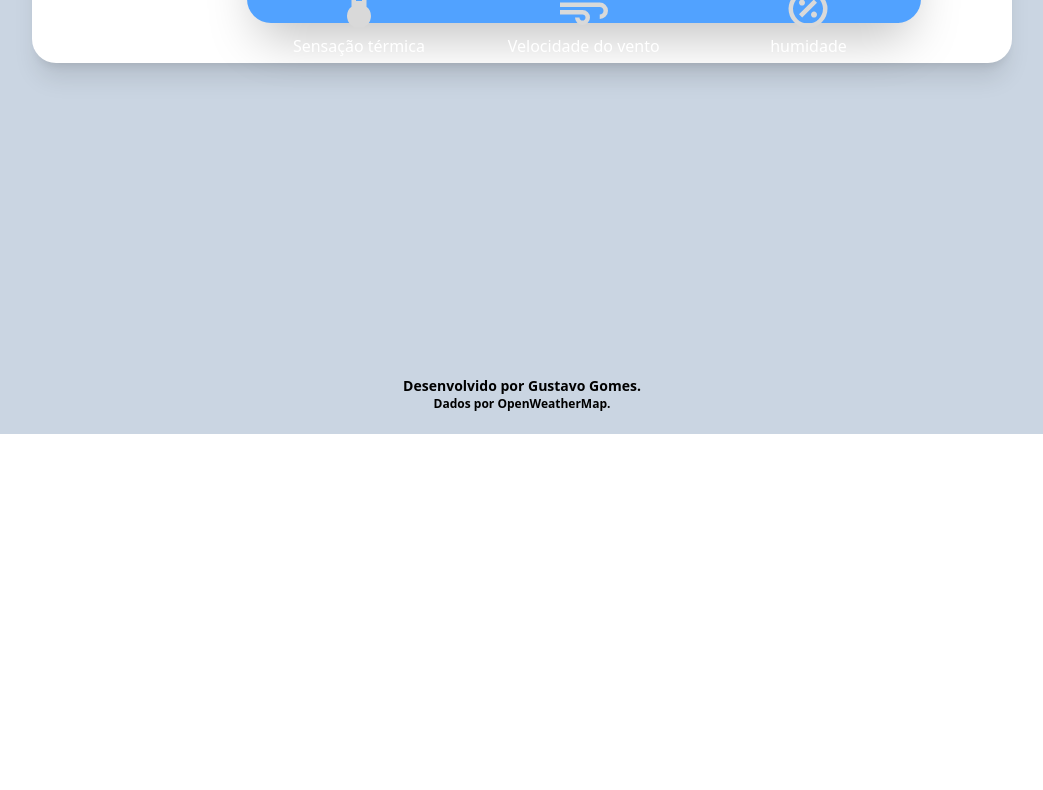
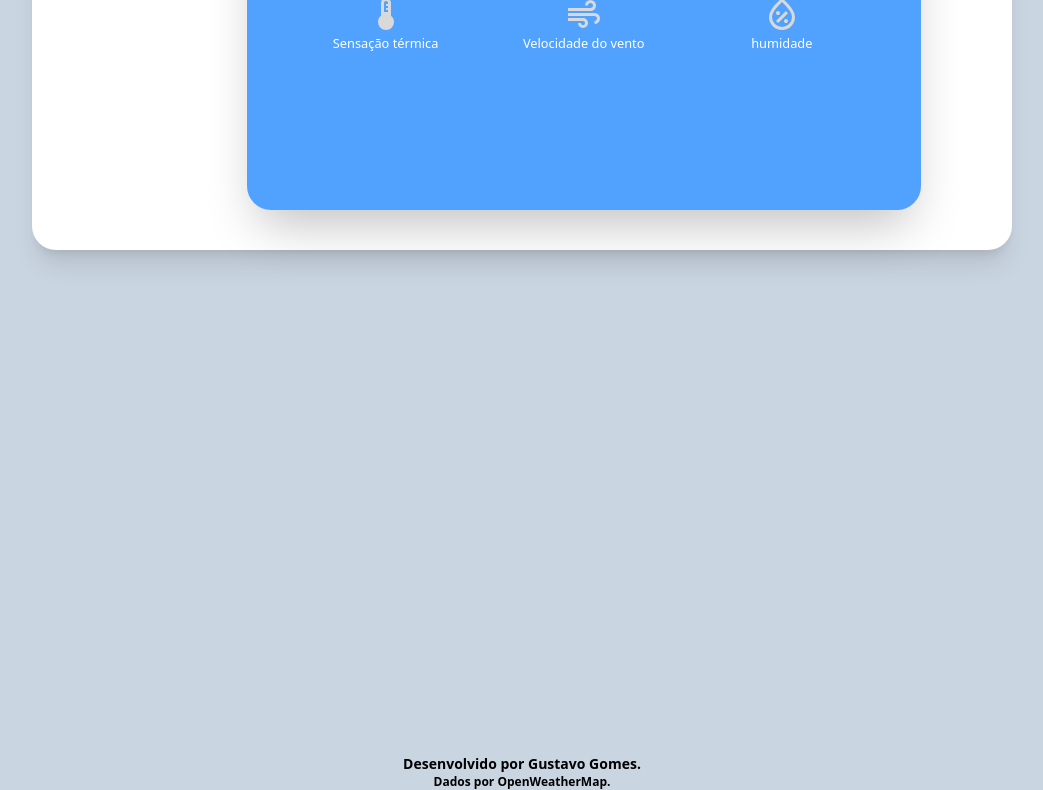
Before and after one commit to Devgustavogomes/Projeto-API-de-clima, a plain HTML site: page index.html in a window 1280 px wide. Shown: the part 366-1156 px from the top of the page, without its empty margins (118-1161 px from the left). Before the commit the page ends 800 px from the top, so only its background shows below. Drawn offline with nearby package versions, Linux system fonts and the light colour scheme.

Commit message:
Add files via upload

```diff
--- a/index.html
+++ b/index.html
@@ -10,8 +10,8 @@
 </head>
 
 <body class="">
-    <main class="block bg-slate-300  h-screen justify-items-center content-center">
-        <div class=" grid grid-rows-3  h-screen w-screen  sm:h-[90%]  sm:w-[90%] max-w-7xl"
+    <main class="block bg-slate-300  h-[vhd] justify-items-center content-center">
+        <div class=" grid grid-rows-3  h-[vhd] w-screen  sm:h-auto  sm:w-[90%] max-w-7xl"
             style="grid-template-rows: 1fr 5fr 4fr;">
             <!--Barra de pesquisa-->
             <div id="navbar " class="flex justify-center items-center p-4 ">
@@ -33,23 +33,23 @@
                         <p class="p-4 font-bold text-3xl" id="showCityName">Cidade</p>
                         <img src="" id="currentIcon" alt="" src="">
                     </div>
+                    <!--Card de informações (Azul)-->
                     <div
-                        class=" bg-blue-400 h-[50%] w-[75%] sm:h-[100%]  rounded-3xl  shadow-2xl justify-items-center text-white">
+                        class=" bg-blue-400 h-auto w-[75%]   rounded-3xl  shadow-2xl justify-items-center text-white p-5">
                         <p class="p-3 font-bold text-base sm:text-2xl " id="description">Descrição</p>
                         <p class="  font-bold text-6xl p-4" id="currentTemp">Temp</p>
-                        <!--Card de informações (Azul)-->
-                        <div class="grid grid-cols-3 sm:pt-10 w-full  h-auto rounded-3xl justify-items-center">
-                            <div class="justify-items-center">
-                                <img src="style/images/temp.svg" alt="" class="sm:w-15">
-                                <p id="feelsLike">Sensação térmica</p>
+                        <div class="grid grid-cols-3  w-full  h-auto rounded-3xl justify-items-center p-5">
+                            <div class="justify-items-center p-5">
+                                <img src="style/images/temp.svg" alt="" class="w-[2.5rem]">
+                                <p id="feelsLike" class="text-[0.8rem]">Sensação térmica</p>
                             </div>
-                            <div class="justify-items-center">
-                                <img src="style/images/air.svg" alt="" class="sm:w-15">
-                                <p id="windSpeed">Velocidade do vento</p>
+                            <div class="justify-items-center p-5">
+                                <img src="style/images/air.svg" alt="" class="w-[2.5rem]">
+                                <p id="windSpeed" class="text-[0.8rem]" >Velocidade do vento</p>
                             </div>
-                            <div class="justify-items-center">
-                                <img src="style/images/humidity.svg" alt="" class="sm:w-15">
-                                <p id="humidity">humidade</p>
+                            <div class="justify-items-center p-5">
+                                <img src="style/images/humidity.svg" alt="" class="w-[2.5rem]">
+                                <p id="humidity" class="text-[0.8rem]">humidade</p>
                             </div>
                         </div>
                     </div>
@@ -61,11 +61,12 @@
             </div>
         </div>
         <!--Créditos-->
-        <footer class="h-[10%] w-full bg-slate-300 grid grid-cols-1 content-center justify-items-center  ">
-            <p class="font-semibold text-sm ">Desenvolvido por Gustavo Gomes.</p>
-            <p class="font-semibold text-xs">Dados por OpenWeatherMap.</p>
-        </footer>
+
     </main>
+    <footer class="h-auto w-full bg-slate-300 grid grid-cols-1 content-center justify-items-center  ">
+        <p class="font-semibold text-sm ">Desenvolvido por Gustavo Gomes.</p>
+        <p class="font-semibold text-xs">Dados por OpenWeatherMap.</p>
+    </footer>
     <script src="script/script.js"></script>
 </body>
 
--- a/script/script.js
+++ b/script/script.js
@@ -27,13 +27,13 @@ function loadingInformations(forecasts) {
             currentTemp.textContent = `${forecasts[0].temp}°`
             feelsLike.textContent = `${forecasts[0].feelsLike}°`
             windSpeed.textContent = `${forecasts[0].windSpeed} m/s`
-            humidity.textContent = forecasts[0].humidity
+            humidity.textContent = `${forecasts[0].humidity}%`
         } else {
             // Aqui gera dinamicamente a previsão de tempo
             const iconUrl = `http://openweathermap.org/img/wn/${forecasts[i].icon}@2x.png`
 
             forecastHTML += `<div
-                    class="grid grid-cols-3 p-2 sm:p-5 sm:flex sm:flex-col h-[70%] w-[85%] bg-white rounded-3xl shadow-xl items-center ">
+                    class="grid grid-cols-3 p-2 gap-5 sm:p-5 sm:flex sm:flex-col h-[55%] w-[85%] bg-white rounded-3xl shadow-xl items-center ">
                     <p class="pl-2 sm:pl-0 font-semibold">${forecasts[i].date}</p>
                     <img src="${iconUrl}" alt="" class="w-8 sm:w-25">
                     <p>${forecasts[i].temp}°</p>
```
